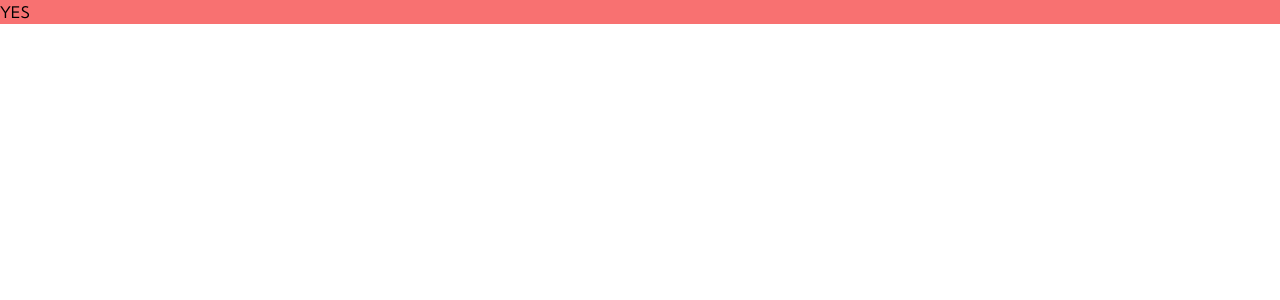
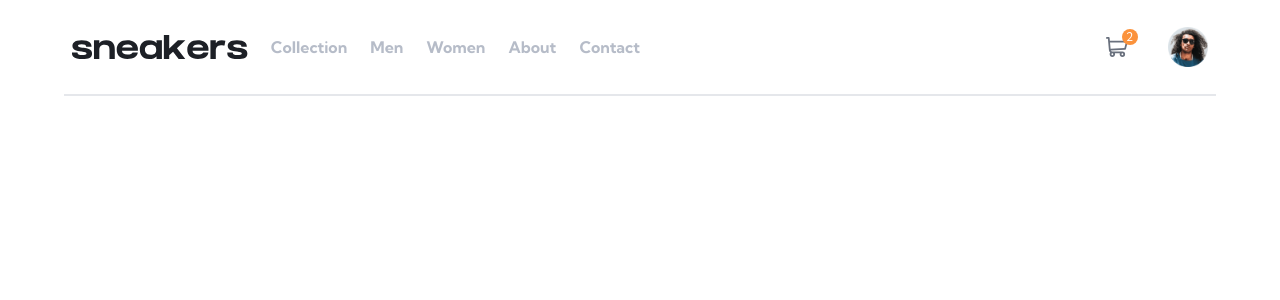
Before and after one commit to TEECOD3/E-CommerceLandingPage, a React (Vite) app: page / in a window 1280 px wide. Shown: the top 300 px of the page. Built offline with nearby package versions, Linux system fonts and the light colour scheme.

Commit message:
navigation bar done✅

```diff
--- a/index.html
+++ b/index.html
@@ -2,9 +2,9 @@
 <html lang="en">
   <head>
     <meta charset="UTF-8" />
-    <link rel="icon" type="image/svg+xml" href="/vite.svg" />
+    <link rel="icon" type="image/svg+xml" href="./src/assets/icon-cart.svg" />
     <meta name="viewport" content="width=device-width, initial-scale=1.0" />
-    <title>Vite + React</title>
+    <title>ECommerce||landing page</title>
   </head>
   <body>
     <div id="root"></div>
--- a/src/App.jsx
+++ b/src/App.jsx
@@ -1,7 +1,12 @@
 import React from "react";
+import Navbar from "./Components/UI/Navbar";
 
 function App() {
-  return <div className="bg-red-400">YES</div>;
+  return (
+    <>
+      <Navbar />
+    </>
+  );
 }
 
 export default App;
--- /dev/null
+++ b/src/Components/UI/Navbar.jsx
@@ -0,0 +1,46 @@
+import React from "react";
+import logo from "../../assets/logo.svg";
+import CartIcon from "../Icons/IconCart";
+import avatar from "../../assets/image-avatar.png";
+
+const Navabar = () => {
+  return (
+    <nav className="h-28 ">
+      <div className="h-24 max-w-6xl mx-auto  border-b-2 flex justify-between items-center w-full px-2">
+        <div className="flex w-1/2 justify-between items-center">
+          <img src={logo} className="w-44 h-6" alt="sneakers logo" />
+          <ul className="flex justify-between w-[65%] text-[#b6bcc8] font-[600] capitalize">
+            <li>
+              <a href="#">collection</a>
+            </li>
+            <li>
+              <a href="#">men</a>
+            </li>
+            <li>
+              <a href="#">women</a>
+            </li>
+            <li>
+              <a href="#">about</a>
+            </li>
+            <li>
+              <a href="#">contact</a>
+            </li>
+          </ul>
+        </div>
+
+        <div className="flex items-center ">
+          <div className="mr-10 relative ">
+            <span className="absolute bg-orange-400 rounded-full w-4 h-4  text-[12px]  text-white flex items-center justify-center top-[-0.5rem] right-[-0.6rem]">
+              2
+            </span>
+            <CartIcon />
+          </div>
+
+          <img src={avatar} className="w-10" alt="avatar-image" />
+        </div>
+      </div>
+    </nav>
+  );
+};
+
+export default Navabar;
--- a/src/index.scss
+++ b/src/index.scss
@@ -8,7 +8,7 @@
   --Pale-orange: hsl(25, 100%, 94%);
   --Very-dark-blue: hsl(220, 13%, 13%);
   --Dark-grayish-blue: hsl(219, 9%, 45%);
-  --Grayish-blue: hsl(220, 14%, 75%);
+  --Grayish-blue: #b6bcc8;
   --Light-grayish-blue: hsl(223, 64%, 98%);
   --White: hsl(0, 0%, 100%);
   --Black: hsl(0, 0%, 0%, 0.75);
@@ -27,6 +27,9 @@ html {
   font-size: 16px;
   font-family: "Kumbh Sans", sans-serif;
 }
+body {
+  background-color: #ffff;
+}
 a {
   text-decoration: none;
 }
```
Also changed, not shown: src/Components/Icons/IconCart.jsx (renamed from src/Icons/IconCart.jsx), src/Components/Icons/IconDelete.jsx (renamed from src/Icons/IconDelete.jsx), src/Components/Icons/IconMenu.jsx (renamed from src/Icons/IconMenu.jsx), src/Components/Icons/IconMinus.jsx (renamed from src/Icons/IconMinus.jsx), src/Components/Icons/IconNext.jsx (renamed from src/Icons/IconNext.jsx), src/Components/Icons/IconPlus.jsx (renamed from src/Icons/IconPlus.jsx), src/Components/Icons/IconPrevious.jsx (renamed from src/Icons/IconPrevious.jsx), src/Components/Icons/iconClose.jsx (renamed from src/Icons/iconClose.jsx).
